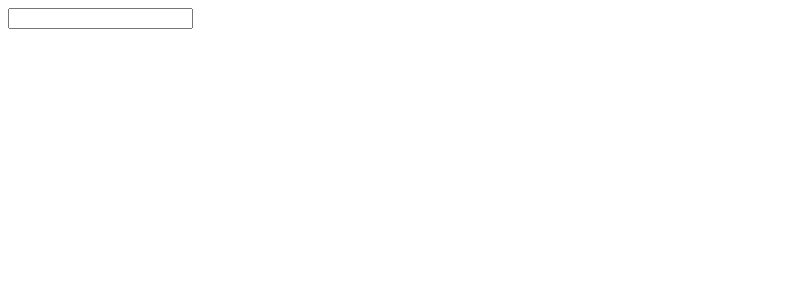
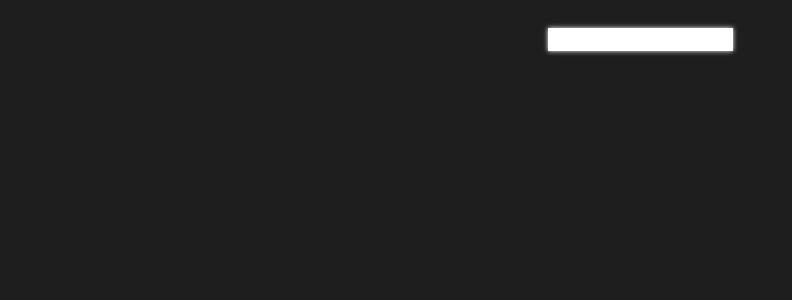
Before and after one commit to MariaRipley/prueba-vite-gh-pages, a React (Vite) app: page / in a window 1280 px wide. Shown: the top 300 px of the page, without its empty margins (0-792 px from the left). Built offline with nearby package versions, Linux system fonts and the light colour scheme.

Commit message:
Add components and some styles

```diff
--- a/src/Buscador.jsx
+++ b/src/Buscador.jsx
@@ -1,7 +1,7 @@
 function Buscador({ onSubmit, valorInput, onChange }) {
   return (
-    <form onSubmit={onSubmit}>
-      <input value={valorInput} onChange={onChange} />
+    <form className="form-buscador" onSubmit={onSubmit}>
+      <input className="buscador" value={valorInput} onChange={onChange} />
     </form>
   );
 }
--- a/src/Gif.jsx
+++ b/src/Gif.jsx
@@ -1,7 +1,7 @@
 function Gif({ gif }) {
   return (
     <>
-      <img src={gif.images.original.url} alt={gif.title} />
+      <img className="gif" src={gif.images.original.url} alt={gif.title} />
     </>
   );
 }
--- a/src/GridGifs.jsx
+++ b/src/GridGifs.jsx
@@ -2,11 +2,11 @@ import Gif from "./Gif";
 
 function GridGifs({ gifs }) {
   return (
-    <>
+    <div className="grid-gifs">
       {gifs.map((gif) => (
         <Gif key={gif.id} gif={gif} />
       ))}
-    </>
+    </div>
   );
 }
 
--- /dev/null
+++ b/src/estilos.scss
@@ -0,0 +1,33 @@
+body {
+  background-color: #1e1e1e;
+}
+
+.form-buscador {
+  padding: 20px;
+  text-align: center;
+}
+
+.buscador {
+  padding: 4px;
+  box-shadow: 0px 0px 0.3rem #fff;
+  border: none;
+}
+
+.buscador:focus-visible {
+  outline: none;
+}
+
+.grid-gifs {
+  display: flex;
+  flex-flow: row wrap;
+  justify-content: space-evenly;
+}
+
+.gif {
+  border-radius: 10px;
+  width: 300px;
+  max-width: 100%;
+  aspect-ratio: 1 / 1;
+  object-fit: cover;
+  margin: 10px;
+}
--- a/src/main.jsx
+++ b/src/main.jsx
@@ -1,6 +1,7 @@
 import React from "react";
 import ReactDOM from "react-dom/client";
 import App from "./App.jsx";
+import "./estilos.scss";
 
 ReactDOM.createRoot(document.getElementById("root")).render(
   <React.StrictMode>
```
